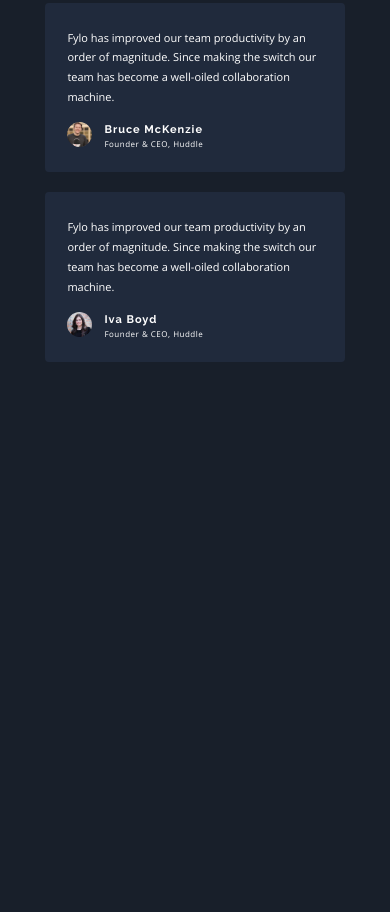
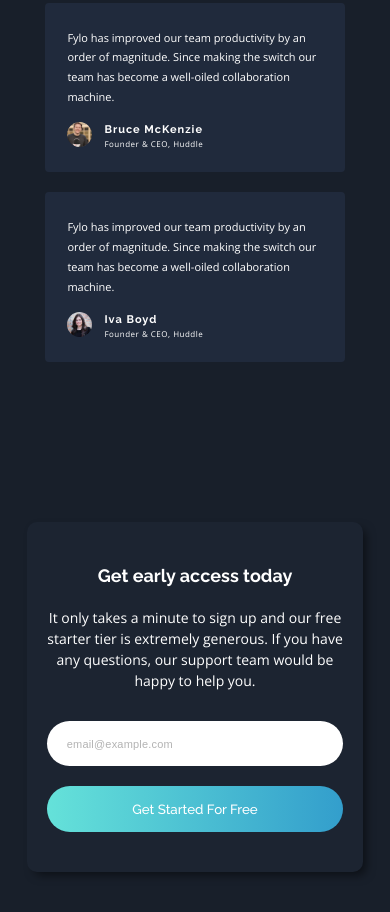
Before and after one commit to CarloS-x18/fyloLandingPage, a plain HTML site: page index.html in a window 390 px wide. Shown: the part 2918-3830 px from the top of the page. Before the commit the page ends 3288 px from the top, so only its background shows below. Drawn offline with nearby package versions, Linux system fonts and the light colour scheme.

Commit message:
form de email mobile version finalizada

```diff
--- a/index.html
+++ b/index.html
@@ -121,6 +121,13 @@
     </div>
   </div>
 
+  <form class="formulario">
+    <h2 class="formulario__title">Get early access today</h2>
+    <p class="formulario__text">It only takes a minute to sign up and our free starter tier is extremely generous. If you have any questions, our support team would be happy to help you.</p>
+    <input type="email" placeholder="email@example.com">
+    <button>Get Started For Free</button>
+  </form>
+
 
   <!-- <footer>
     <p class="attribution">
--- a/src/css/styles.css
+++ b/src/css/styles.css
@@ -2,6 +2,7 @@
     /** colors palette **/
 
     --white: hsl(0, 0%, 100%);
+    --bg_intro: hsl(217, 28%, 15%);
     --bg_main: hsl(218, 28%, 13%);
     --bg_testimoniales: hsl(219, 30%, 18%);
     --button: linear-gradient(to left, hsl(198, 60%, 50%) , hsl(176, 68%, 64%));
@@ -331,5 +332,47 @@ p {
     }
     .testimonial__user p{
         font-size: 1.2rem;
+    }
 
 }
+
+/* Formulario */
+.formulario {
+    background-color: var(--bg_intro);
+    margin: 16rem auto 10rem auto;
+    width: 90%;
+    border-radius: 1rem;
+    text-align: center;
+    padding: 4rem 2rem;
+    box-shadow: 5px 5px 10px -2px rgba(0,0,0,0.5);
+}
+.formulario__title {
+    margin-bottom: 1.8rem;
+}
+.formulario__text {
+    margin-bottom: 3rem;
+}
+.formulario input {
+    display: block;
+    margin: 0 auto;
+    width: 100%;
+    padding: 1.5rem 2rem;
+    margin-bottom: 2rem;
+    border: none;
+    border-radius: 5rem;
+}
+.formulario input::placeholder{
+    font-size: 1.1rem;
+    color: rgba(0, 0, 0, 30%);
+    letter-spacing: 0.2px;
+}
+.formulario button {
+    width: 100%;
+    border: none;
+    background: var(--button);
+    padding: 1.5rem;
+    color: var(--white);
+    font-weight: 500;
+    font-family: var(--f_heading);
+    border-radius: 5rem;
+}
```
